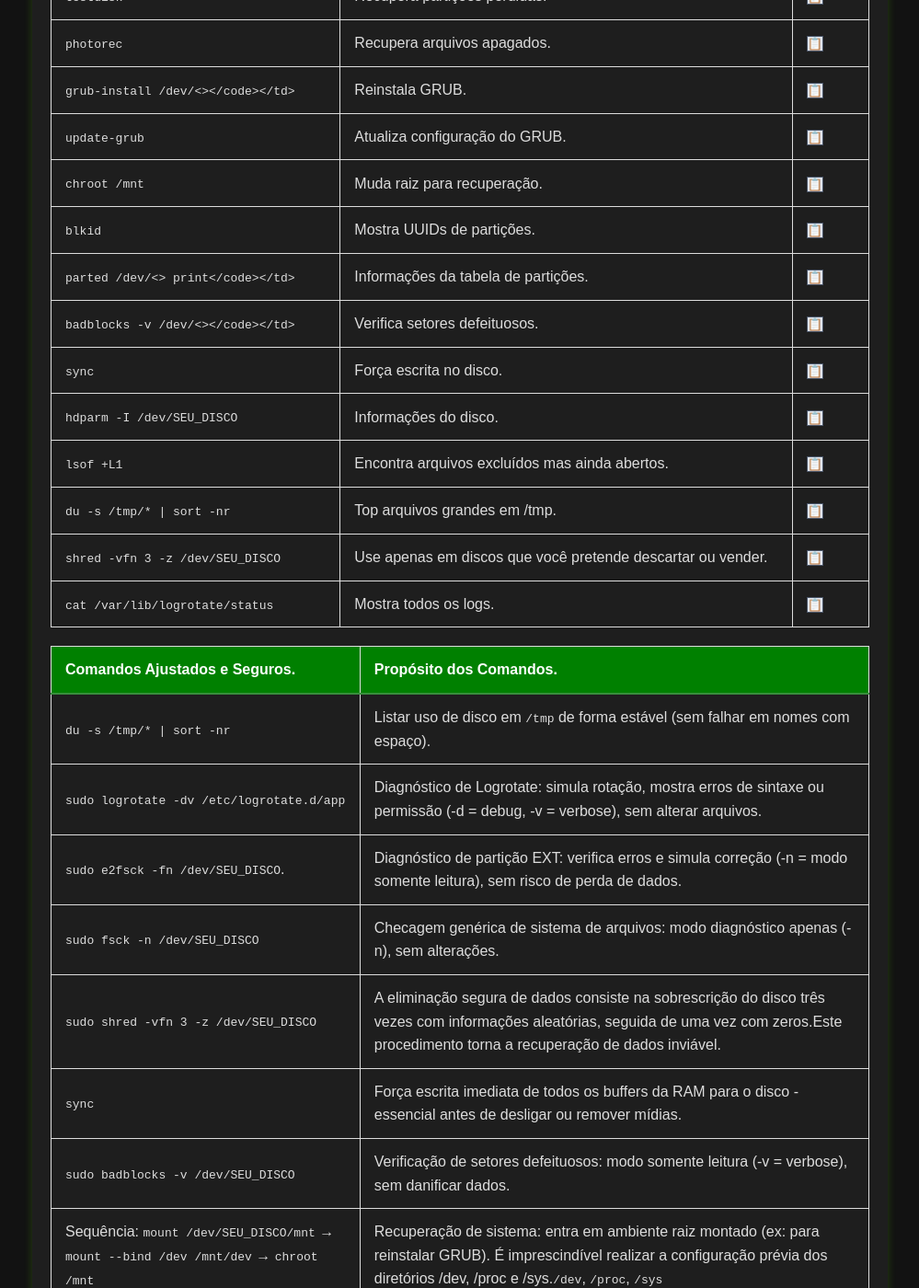
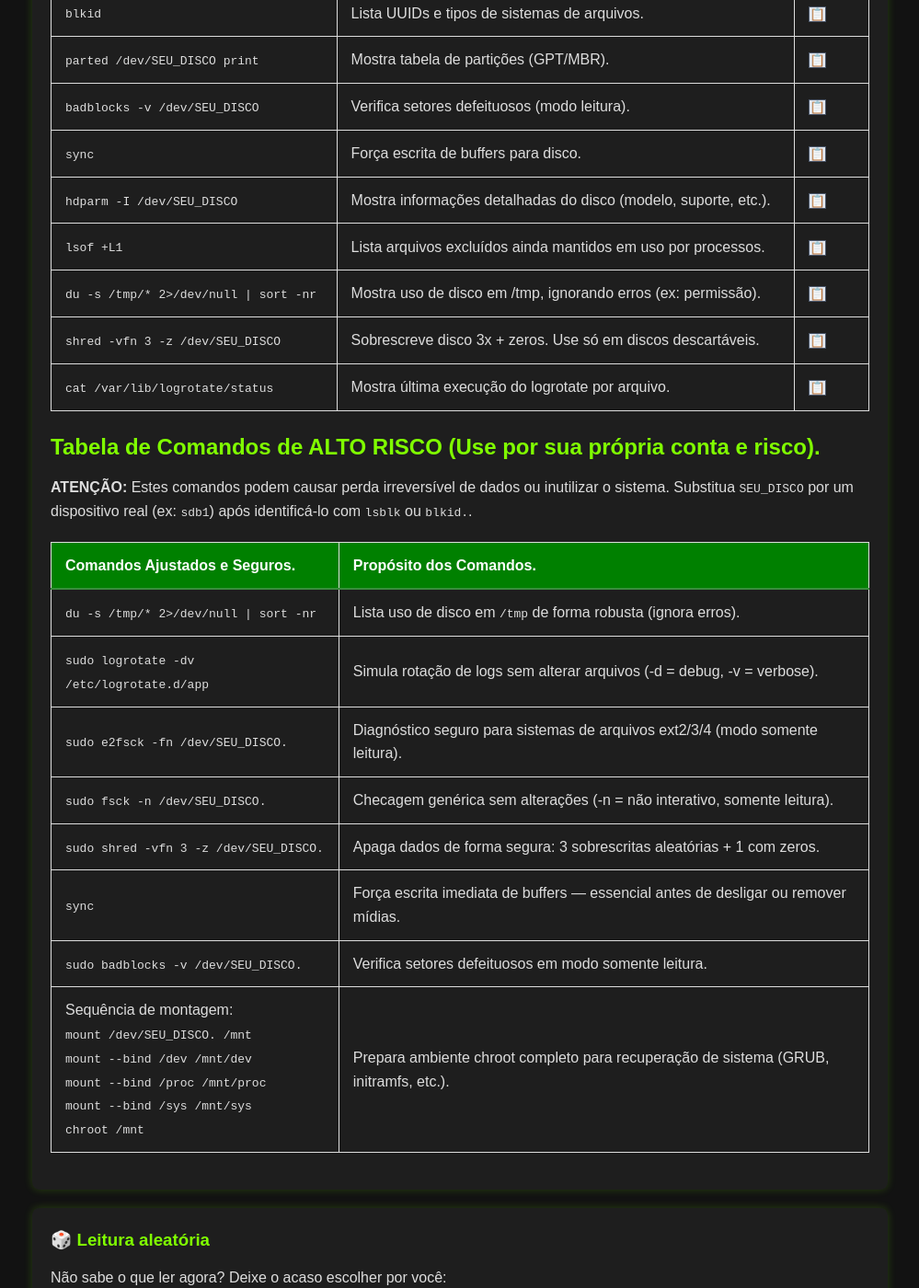
Before and after one commit to Piolinux/piolinux-site, a Jekyll site: the page built from _pages/_comandos/recuperacao-e-manutencao.md, in a window 1280 px wide and 1400 px high, scrolled down 870 px. Shown: the whole window at 92% size, without its empty margins (140-1139 px from the left). Built offline with Jekyll 4.4.1, drawn with Linux system fonts in a browser that asks for light colours; some of the changed text lies outside the part shown.

Commit message:
Update recuperacao-e-manutencao.md

```diff
--- a/_pages/_comandos/recuperacao-e-manutencao.md
+++ b/_pages/_comandos/recuperacao-e-manutencao.md
@@ -25,180 +25,165 @@ function filtrarLinhas(termo) {
 
 
 <div class="table-container">
-<table class="evergreen-table">
-  <thead>
-    <tr>
-      <th>Comandos.</th>
-      <th>Descrições.</th>
-      <th>Ações.</th>
-    </tr>
-  </thead>
-  <tbody>
-    <tr>
-      <td data-label="Comando"><code>fsck -n /dev/SEU_DISCO</code></td>
-      <td data-label="Descrição">Garante um diagnóstico seguro em modo de leitura, sem tentar corrigir nada.</td>
-      <td data-label="Ação"><button class="copy-btn" data-command="fsck -n /dev/SEU_DISCO">📋</button></td>
-    </tr>
+  <table class="evergreen-table">
+    <thead>
       <tr>
-      <td data-label="Comando"><code>e2fsck -fn /dev/<<SEU_DISCO>></code></td>
-      <td data-label="Descrição">Simular a verificação e apenas relata o problema de forma segura.</td>
-      <td data-label="Ação"><button class="copy-btn" data-command="e2fsck -fn /dev/SEU_DISCO">📋</button></td>
-    </tr>
-    <tr>
-      <td data-label="Comando"><code>mount /dev/<<SEU_DISCO>>/mnt</code></td>
-      <td data-label="Descrição">Monta partição.</td>
-      <td data-label="Ação"><button class="copy-btn" data-command="mount /dev/SEU_DISCO /mnt">📋</button></td>
-    </tr>
-    <tr>
-      <td data-label="Comando"><code>umount /mnt</code></td>
-      <td data-label="Descrição">Desmonta.</td>
-      <td data-label="Ação"><button class="copy-btn" data-command="umount /mnt">📋</button></td>
-    </tr>
-    <tr>
-      <td data-label="Comando"><code>dd if=/dev/<<SEU_DISCO>> of=backup.img</code></td>
-      <td data-label="Descrição">Copia disco inteiro.</td>
-      <td data-label="Ação"><button class="copy-btn" data-command="dd if=/dev/SEU_DISCO of=backup.img">📋</button></td>
-    </tr>
-    <tr>
-      <td data-label="Comando"><code>dd if=backup.img of=/dev/SEU_DISCO</code></td>
-      <td data-label="Descrição">Restaura imagem.</td>
-      <td data-label="Ação"><button class="copy-btn" data-command="dd if=backup.img of=/dev/SEU_DISCO">📋</button></td>
-    </tr>
-    <tr>
-      <td data-label="Comando"><code>testdisk</code></td>
-      <td data-label="Descrição">Recupera partições perdidas.</td>
-      <td data-label="Ação"><button class="copy-btn" data-command="testdisk">📋</button></td>
-    </tr>
-    <tr>
-      <td data-label="Comando"><code>photorec</code></td>
-      <td data-label="Descrição">Recupera arquivos apagados.</td>
-      <td data-label="Ação"><button class="copy-btn" data-command="photorec">📋</button></td>
-    </tr>
-    <tr>
-      <td data-label="Comando"><code>grub-install /dev/<<SEU_DISCO>></code></td>
-      <td data-label="Descrição">Reinstala GRUB.</td>
-      <td data-label="Ação"><button class="copy-btn" data-command="grub-install /dev/SEU_DISCO">📋</button></td>
-    </tr>
-    <tr>
-      <td data-label="Comando"><code>update-grub</code></td>
-      <td data-label="Descrição">Atualiza configuração do GRUB.</td>
-      <td data-label="Ação"><button class="copy-btn" data-command="update-grub">📋</button></td>
-    </tr>
-    <tr>
-      <td data-label="Comando"><code>chroot /mnt</code></td>
-      <td data-label="Descrição">Muda raiz para recuperação.</td>
-      <td data-label="Ação"><button class="copy-btn" data-command="chroot /mnt">📋</button></td>
-    </tr>
-    <tr>
-      <td data-label="Comando"><code>blkid</code></td>
-      <td data-label="Descrição">Mostra UUIDs de partições.</td>
-      <td data-label="Ação"><button class="copy-btn" data-command="blkid">📋</button></td>
-    </tr>
-    <tr>
-      <td data-label="Comando"><code>parted /dev/<<SEU_DISCO>> print</code></td>
-      <td data-label="Descrição">Informações da tabela de partições.</td>
-      <td data-label="Ação"><button class="copy-btn" data-command="parted /dev/SEU_DISCO print">📋</button></td>
-    </tr>
-    <tr>
-      <td data-label="Comando"><code>badblocks -v /dev/<<SEU_DISCO>></code></td>
-      <td data-label="Descrição">Verifica setores defeituosos.</td>
-      <td data-label="Ação"><button class="copy-btn" data-command="badblocks -v /dev/SEU_DISCO">📋</button></td>
-    </tr>
-    <tr>
-      <td data-label="Comando"><code>sync</code></td>
-      <td data-label="Descrição">Força escrita no disco.</td>
-      <td data-label="Ação"><button class="copy-btn" data-command="sync">📋</button></td>
-    </tr>
-    <tr>
-      <td data-label="Comando"><code>hdparm -I /dev/SEU_DISCO</code></td>
-      <td data-label="Descrição">Informações do disco.</td>
-      <td data-label="Ação"><button class="copy-btn" data-command="hdparm -I /dev/SEU_DISCO">📋</button></td>
-    </tr>
-    <tr>
-      <td data-label="Comando"><code>lsof +L1</code></td>
-      <td data-label="Descrição">Encontra arquivos excluídos mas ainda abertos.</td>
-      <td data-label="Ação"><button class="copy-btn" data-command="lsof +L1">📋</button></td>
-    </tr>
-    <tr>
-      <td data-label="Comando"><code>du -s /tmp/* | sort -nr</code></td>
-      <td data-label="Descrição">Top arquivos grandes em /tmp.</td>
-      <td data-label="Ação"><button class="copy-btn" data-command="du -s /tmp/* | sort -nr">📋</button></td>
-    </tr>
-    <tr>
-      <td data-label="Comando"><code> shred -vfn 3 -z /dev/SEU_DISCO</code></td>
-      <td data-label="Descrição">Use apenas em discos que você pretende descartar ou vender.</td>
-      <td data-label="Ação"><button class="copy-btn" data-command="shred -vfn 3 -z /dev/SEU_DISCO">📋</button></td>
-    </tr>
-    <tr>
-      <td data-label="Comando"><code>cat /var/lib/logrotate/status</code></td>
-      <td data-label="Descrição">Mostra todos os logs.</td>
-      <td data-label="Ação"><button class="copy-btn" data-command="cat /var/lib/logrotate/status">📋</button></td>
-    </tr>
-  </tbody>
-</table>
+        <th>Comandos</th>
+        <th>Descrições</th>
+        <th>Ações</th>
+      </tr>
+    </thead>
+    <tbody>
+      <tr>
+        <td data-label="Comando"><code>fsck -n /dev/SEU_DISCO</code></td>
+        <td data-label="Descrição">Diagnóstico em modo somente leitura. Não corrige nada.</td>
+        <td data-label="Ação"><button class="copy-btn" data-command="fsck -n /dev/SEU_DISCO">📋</button></td>
+      </tr>
+      <tr>
+        <td data-label="Comando"><code>e2fsck -fn /dev/SEU_DISCO</code></td>
+        <td data-label="Descrição">Verificação simulada para sistemas de arquivos ext2/3/4.</td>
+        <td data-label="Ação"><button class="copy-btn" data-command="e2fsck -fn /dev/SEU_DISCO">📋</button></td>
+      </tr>
+      <tr>
+        <td data-label="Comando"><code>mount /dev/SEU_DISCO /mnt</code></td>
+        <td data-label="Descrição">Monta partição em /mnt.</td>
+        <td data-label="Ação"><button class="copy-btn" data-command="mount /dev/SEU_DISCO /mnt">📋</button></td>
+      </tr>
+      <tr>
+        <td data-label="Comando"><code>umount /mnt</code></td>
+        <td data-label="Descrição">Desmonta partição.</td>
+        <td data-label="Ação"><button class="copy-btn" data-command="umount /mnt">📋</button></td>
+      </tr>
+      <tr>
+        <td data-label="Comando"><code>dd if=/dev/SEU_DISCO of=backup.img</code></td>
+        <td data-label="Descrição">Copia disco inteiro para imagem.</td>
+        <td data-label="Ação"><button class="copy-btn" data-command="dd if=/dev/SEU_DISCO of=backup.img">📋</button></td>
+      </tr>
+      <tr>
+        <td data-label="Comando"><code>dd if=backup.img of=/dev/SEU_DISCO</code></td>
+        <td data-label="Descrição">Restaura imagem para disco.</td>
+        <td data-label="Ação"><button class="copy-btn" data-command="dd if=backup.img of=/dev/SEU_DISCO">📋</button></td>
+      </tr>
+      <tr>
+        <td data-label="Comando"><code>testdisk</code></td>
+        <td data-label="Descrição">Recupera partições perdidas (interface interativa).</td>
+        <td data-label="Ação"><button class="copy-btn" data-command="testdisk">📋</button></td>
+      </tr>
+      <tr>
+        <td data-label="Comando"><code>photorec</code></td>
+        <td data-label="Descrição">Recupera arquivos apagados por assinatura binária.</td>
+        <td data-label="Ação"><button class="copy-btn" data-command="photorec">📋</button></td>
+      </tr>
+      <tr>
+        <td data-label="Comando"><code>grub-install /dev/SEU_DISCO</code></td>
+        <td data-label="Descrição">Reinstala GRUB no disco (não na partição).</td>
+        <td data-label="Ação"><button class="copy-btn" data-command="grub-install /dev/SEU_DISCO">📋</button></td>
+      </tr>
+      <tr>
+        <td data-label="Comando"><code>update-grub</code></td>
+        <td data-label="Descrição">Atualiza menu do GRUB com kernels detectados.</td>
+        <td data-label="Ação"><button class="copy-btn" data-command="update-grub">📋</button></td>
+      </tr>
+      <tr>
+        <td data-label="Comando"><code>chroot /mnt</code></td>
+        <td data-label="Descrição">Muda raiz para /mnt (após montar sistema).</td>
+        <td data-label="Ação"><button class="copy-btn" data-command="chroot /mnt">📋</button></td>
+      </tr>
+      <tr>
+        <td data-label="Comando"><code>blkid</code></td>
+        <td data-label="Descrição">Lista UUIDs e tipos de sistemas de arquivos.</td>
+        <td data-label="Ação"><button class="copy-btn" data-command="blkid">📋</button></td>
+      </tr>
+      <tr>
+        <td data-label="Comando"><code>parted /dev/SEU_DISCO print</code></td>
+        <td data-label="Descrição">Mostra tabela de partições (GPT/MBR).</td>
+        <td data-label="Ação"><button class="copy-btn" data-command="parted /dev/SEU_DISCO print">📋</button></td>
+      </tr>
+      <tr>
+        <td data-label="Comando"><code>badblocks -v /dev/SEU_DISCO</code></td>
+        <td data-label="Descrição">Verifica setores defeituosos (modo leitura).</td>
+        <td data-label="Ação"><button class="copy-btn" data-command="badblocks -v /dev/SEU_DISCO">📋</button></td>
+      </tr>
+      <tr>
+        <td data-label="Comando"><code>sync</code></td>
+        <td data-label="Descrição">Força escrita de buffers para disco.</td>
+        <td data-label="Ação"><button class="copy-btn" data-command="sync">📋</button></td>
+      </tr>
+      <tr>
+        <td data-label="Comando"><code>hdparm -I /dev/SEU_DISCO</code></td>
+        <td data-label="Descrição">Mostra informações detalhadas do disco (modelo, suporte, etc.).</td>
+        <td data-label="Ação"><button class="copy-btn" data-command="hdparm -I /dev/SEU_DISCO">📋</button></td>
+      </tr>
+      <tr>
+        <td data-label="Comando"><code>lsof +L1</code></td>
+        <td data-label="Descrição">Lista arquivos excluídos ainda mantidos em uso por processos.</td>
+        <td data-label="Ação"><button class="copy-btn" data-command="lsof +L1">📋</button></td>
+      </tr>
+      <tr>
+        <td data-label="Comando"><code>du -s /tmp/* 2>/dev/null | sort -nr</code></td>
+        <td data-label="Descrição">Mostra uso de disco em /tmp, ignorando erros (ex: permissão).</td>
+        <td data-label="Ação"><button class="copy-btn" data-command="du -s /tmp/* 2>/dev/null | sort -nr">📋</button></td>
+      </tr>
+      <tr>
+        <td data-label="Comando"><code>shred -vfn 3 -z /dev/SEU_DISCO</code></td>
+        <td data-label="Descrição">Sobrescreve disco 3x + zeros. Use só em discos descartáveis.</td>
+        <td data-label="Ação"><button class="copy-btn" data-command="shred -vfn 3 -z /dev/SEU_DISCO">📋</button></td>
+      </tr>
+      <tr>
+        <td data-label="Comando"><code>cat /var/lib/logrotate/status</code></td>
+        <td data-label="Descrição">Mostra última execução do logrotate por arquivo.</td>
+        <td data-label="Ação"><button class="copy-btn" data-command="cat /var/lib/logrotate/status">📋</button></td>
+      </tr>
+    </tbody>
+  </table>
 </div>
 
+<h2>Tabela de Comandos de ALTO RISCO (Use por sua própria conta e risco).</h2>
+<div class="warning-box">
+  <strong>ATENÇÃO:</strong> Estes comandos podem causar perda irreversível de dados ou inutilizar o sistema. Substitua <code>SEU_DISCO</code> por um dispositivo real (ex: <code>sdb1</code>) após identificá-lo com <code>lsblk</code> ou <code>blkid.</code>.
+</div>
 
-
-<h2>Tabela de Comandos de ALTO RISCO (Use por sua própria conta e risco).</h2>
-<div>ATENÇÃO IMPORTANTE:</div>
-<p>Esses comandos podem ser bastante arriscados e podem levar à perda irreversível de informações ou até mesmo deixar o sistema operacional fora de ação. Ao utilizar esses comandos, você assume total responsabilidade e risco.</p>
-
-
-
-
-
-<table class="evergreen-table">
-  <thead>
-    <tr>
-
-      <th>Comandos Ajustados e Seguros.</th>
-      <th>Propósito dos Comandos.</th>
-    </tr>
-  </thead>
-  <tbody>
-    <tr>
-
-      <td data-label="Comando Ajustado e Seguro"><code>du -s /tmp/* | sort -nr</code></td>
-      <td data-label="Propósito do Comando">Listar uso de disco em <code>/tmp</code> de forma estável (sem falhar em nomes com espaço).</td>
-    </tr>
-    <tr>
-      <td data-label="Comando Ajustado e Seguro"><code>sudo logrotate -dv /etc/logrotate.d/app</code></td>
-      <td data-label="Propósito do Comando">Diagnóstico de Logrotate: simula rotação, mostra erros de sintaxe ou permissão (-d = debug, -v = verbose), sem alterar arquivos.</td>
-    </tr>
-    <tr>
-      <td data-label="Comando Ajustado e Seguro"><code>sudo e2fsck -fn /dev/SEU_DISCO</code>.</td>
-      <td data-label="Propósito do Comando">Diagnóstico de partição EXT: verifica erros e simula correção (-n = modo somente leitura), sem risco de perda de dados.</td>
-    </tr>
-    <tr>
-      <td data-label="Comando Ajustado e Seguro"><code>sudo fsck -n /dev/SEU_DISCO</code></td>
-      <td data-label="Propósito do Comando">Checagem genérica de sistema de arquivos: modo diagnóstico apenas (-n), sem alterações.</td>
-    </tr>
-    <tr>
-      <td data-label="Comando Ajustado e Seguro"><code>sudo shred -vfn 3 -z /dev/SEU_DISCO</code></td>
-      <td data-label="Propósito do Comando">A eliminação segura de dados consiste na sobrescrição do disco três vezes com informações aleatórias, seguida de uma vez com zeros.Este procedimento torna a recuperação de dados inviável.</td>
-    </tr>
-    <tr>
-      <td data-label="Comando Ajustado e Seguro"><code>sync</code></td>
-      <td data-label="Propósito do Comando">Força escrita imediata de todos os buffers da RAM para o disco - essencial antes de desligar ou remover mídias.</td>
-    </tr>
-    <tr>
-      <td data-label="Comando Ajustado e Seguro"><code>sudo badblocks -v /dev/SEU_DISCO</code></td>
-      <td data-label="Propósito do Comando">Verificação de setores defeituosos: modo somente leitura (-v = verbose), sem danificar dados.</td>
-    </tr>
-    <tr>
-      <td data-label="Comando Ajustado e Seguro">Sequência: <code>mount /dev/SEU_DISCO/mnt</code> → <code>mount --bind /dev /mnt/dev</code> → <code>chroot /mnt</code></td>
-      <td data-label="Propósito do Comando">Recuperação de sistema: entra em ambiente raiz montado (ex: para reinstalar GRUB). É imprescindível realizar a configuração prévia dos diretórios /dev, /proc e /sys.<code>/dev</code>, <code>/proc</code>, <code>/sys</code></td>
-    </tr>
-  </tbody>
-</table>
-
-
-
-
-
-
-
-
-
-</section>
+<div class="table-container">
+  <table class="evergreen-table">
+    <thead>
+      <tr>
+        <th>Comandos Ajustados e Seguros.</th>
+        <th>Propósito dos Comandos.</th>
+      </tr>
+    </thead>
+    <tbody>
+      <tr>
+        <td data-label="Comando Ajustado e Seguro"><code>du -s /tmp/* 2>/dev/null | sort -nr</code></td>
+        <td data-label="Propósito do Comando">Lista uso de disco em <code>/tmp</code> de forma robusta (ignora erros).</td>
+      </tr>
+      <tr>
+        <td data-label="Comando Ajustado e Seguro"><code>sudo logrotate -dv /etc/logrotate.d/app</code></td>
+        <td data-label="Propósito do Comando">Simula rotação de logs sem alterar arquivos (-d = debug, -v = verbose).</td>
+      </tr>
+      <tr>
+        <td data-label="Comando Ajustado e Seguro"><code>sudo e2fsck -fn /dev/SEU_DISCO.</code></td>
+        <td data-label="Propósito do Comando">Diagnóstico seguro para sistemas de arquivos ext2/3/4 (modo somente leitura).</td>
+      </tr>
+      <tr>
+        <td data-label="Comando Ajustado e Seguro"><code>sudo fsck -n /dev/SEU_DISCO.</code></td>
+        <td data-label="Propósito do Comando">Checagem genérica sem alterações (-n = não interativo, somente leitura).</td>
+      </tr>
+      <tr>
+        <td data-label="Comando Ajustado e Seguro"><code>sudo shred -vfn 3 -z /dev/SEU_DISCO.</code></td>
+        <td data-label="Propósito do Comando">Apaga dados de forma segura: 3 sobrescritas aleatórias + 1 com zeros.</td>
+      </tr>
+      <tr>
+        <td data-label="Comando Ajustado e Seguro"><code>sync</code></td>
+        <td data-label="Propósito do Comando">Força escrita imediata de buffers — essencial antes de desligar ou remover mídias.</td>
+      </tr>
+      <tr>
+        <td data-label="Comando Ajustado e Seguro"><code>sudo badblocks -v /dev/SEU_DISCO.</code></td>
+        <td data-label="Propósito do Comando">Verifica setores defeituosos em modo somente leitura.</td>
+      </tr>
+      <tr>
+        <td data-label="Comando Ajustado e Seguro">Sequência de montagem:<br><code>mount /dev/SEU_DISCO. /mnt</code><br><code>mount --bind /dev /mnt/dev</code><br><code>mount --bind /proc /mnt/proc</code><br><code>mount --bind /sys /mnt/sys</code><br><code>chroot /mnt</code></td>
+        <td data-label="Propósito do Comando">Prepara ambiente chroot completo para recuperação de sistema (GRUB, initramfs, etc.).</td>
+      </tr>
+    </tbody>
+  </table>
+</div>
```
